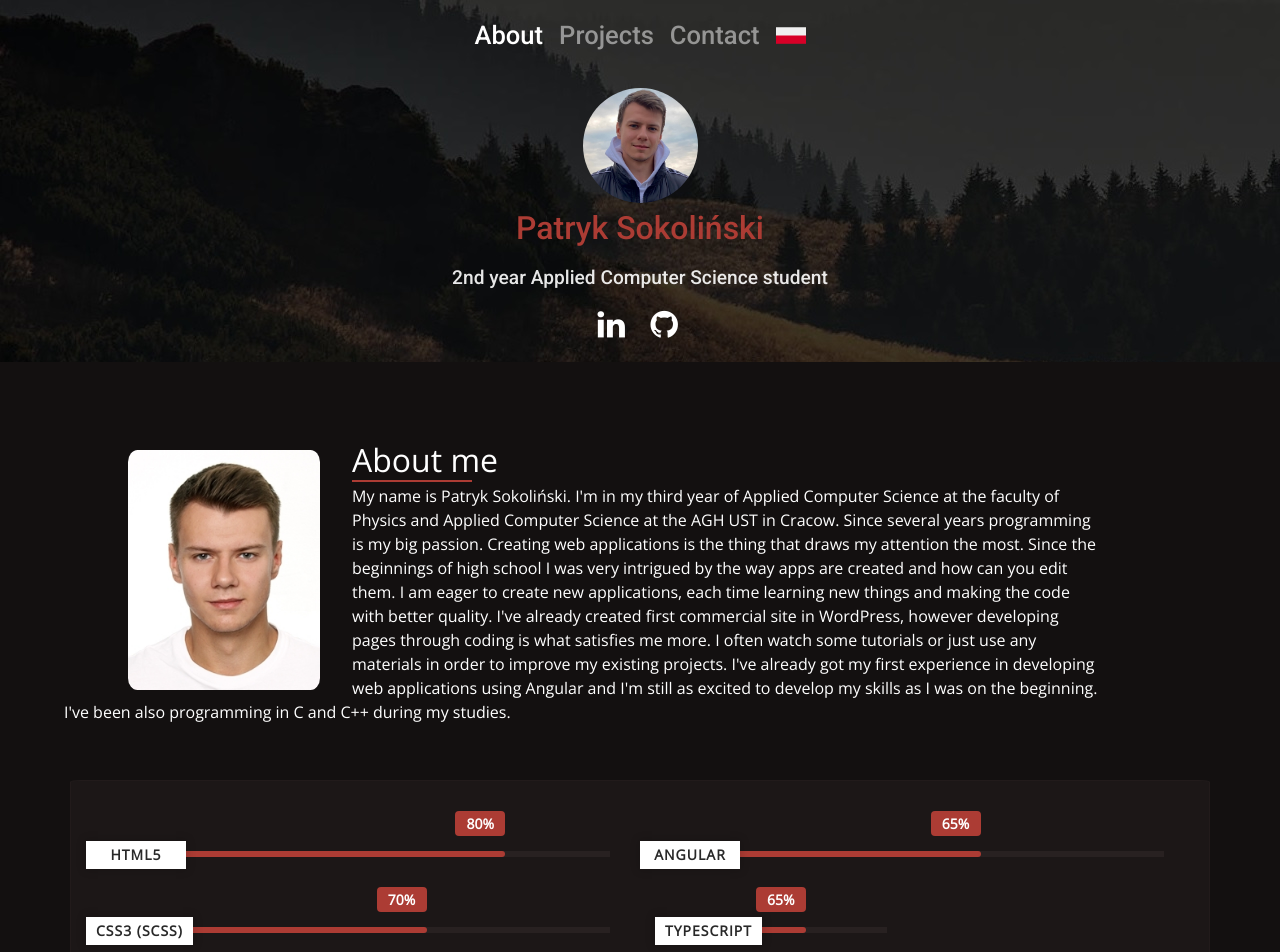
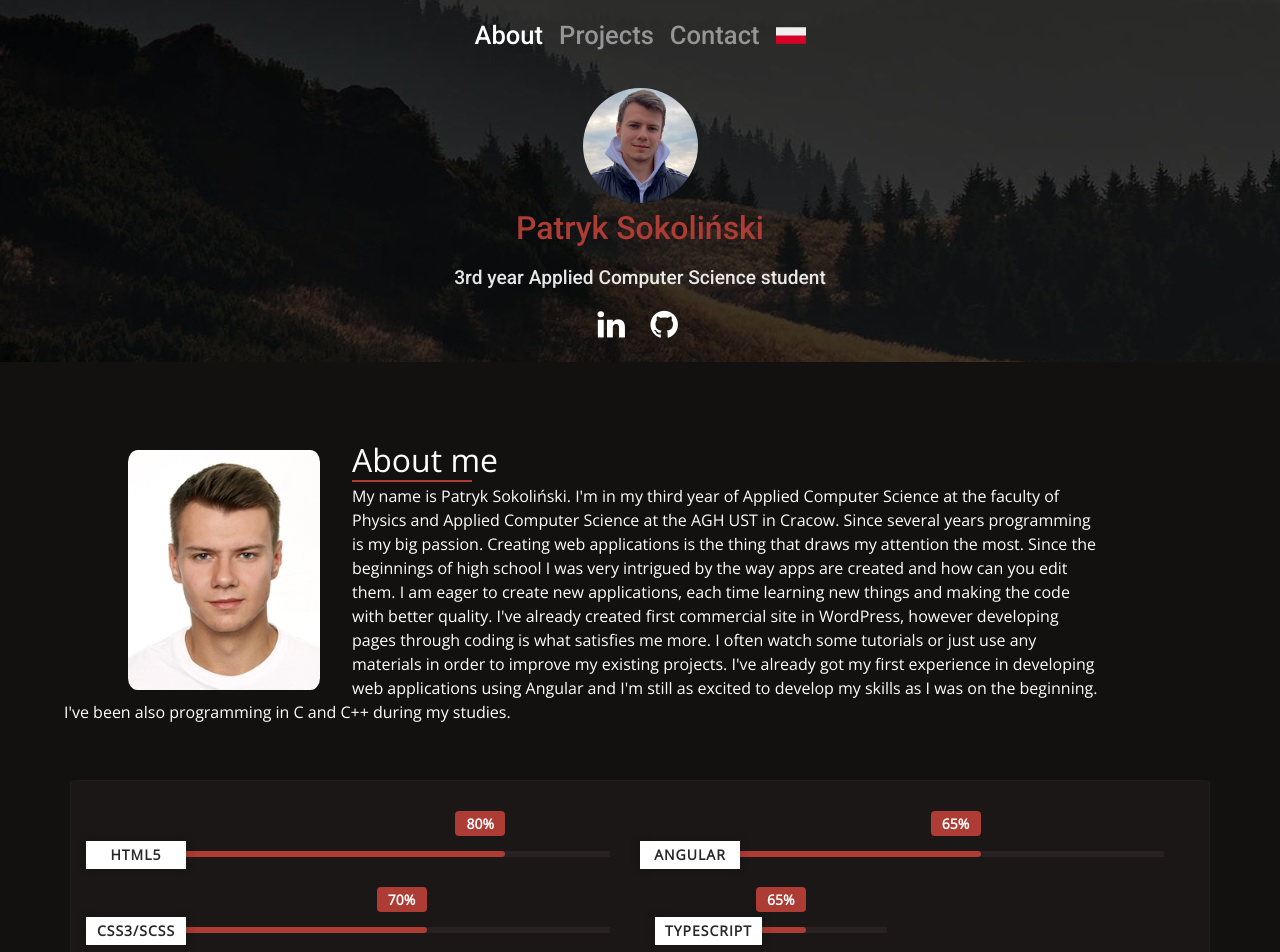
Before and after one commit to patrykxly/patrykxly.github.io, a plain HTML site: page indexEN.html in a window 1280 px wide. Shown: the top 952 px of the page. Drawn offline with nearby package versions, Linux system fonts and the light colour scheme.

Commit message:
Update indexEN.html

```diff
--- a/indexEN.html
+++ b/indexEN.html
@@ -38,7 +38,7 @@
         </nav>
         <img src = "images/headerPhoto2.jpg" alt = "zaokragloneJpg"/ width = "115px" height = "115px">
         <h2>Patryk Sokoliński</h2>
-        <h4>2nd year Applied Computer Science student</h4>
+        <h4>3rd year Applied Computer Science student</h4>
         <div class = "row justify-content-center">
             <a href = "http://linkedin.com/in/psokolinski1" class = "headerRef"><i class='fa fa-linkedin'></i></a>
             <a href = "https://github.com/patrykxly" class = "headerRef"><i class='fa fa-github'></i></a>
@@ -65,7 +65,7 @@
                     </div>
                     <div class="progress">
                         <div class="progress-bar" style="width: 65%;">
-                            <h3 class="progress-title">CSS3 (SCSS)</h3>
+                            <h3 class="progress-title">CSS3/SCSS</h3>
                             <div class="progress-value">70%</div>
                         </div>
                     </div>
```
